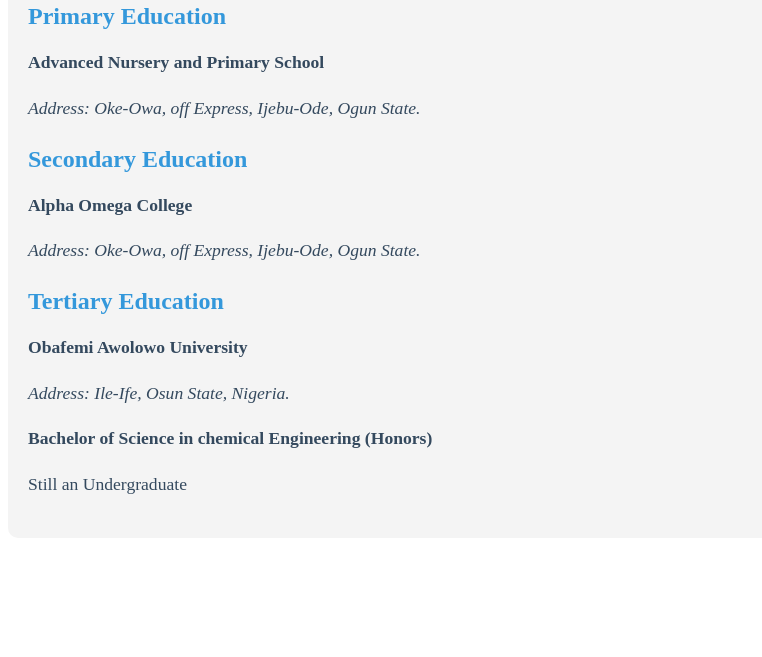
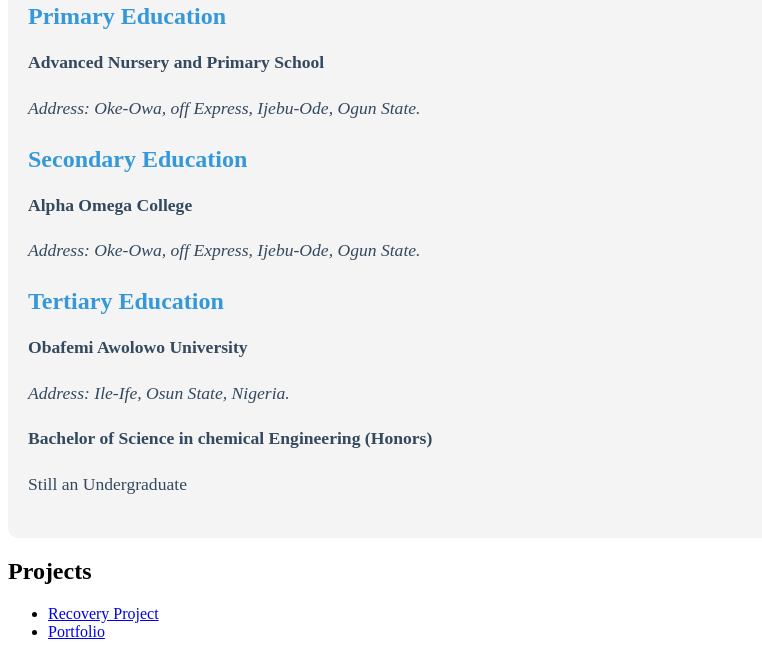
Before and after one commit to Darasco-1/Portfolio, a plain HTML site: page index.html in a window 1280 px wide. Shown: the part 745-1402 px from the top of the page, without its empty margins (0-762 px from the left). Before the commit the page ends 1291 px from the top, so only its background shows below. Drawn offline with Linux system fonts and the light colour scheme.

Commit message:
Added links to Projects

```diff
--- a/index.html
+++ b/index.html
@@ -56,9 +56,15 @@
                 <p><strong>Bachelor of Science in chemical Engineering (Honors)</strong></p>
                 <p>Still an Undergraduate</p>
             </div>
-
         </section>
 
+        <section id="projects">
+            <h2>Projects</h2>
+            <ul>
+                <li><a href=https://github.com/Darasco-1/Recovery-Project" target="_blank">Recovery Project</a></li>
+                <li><a href="https://github.com/Darasco-1/Portfolio" target="_blank">Portfolio</a></li>
+            </ul>
+        </section>
 
     </body>
 </html>
```
